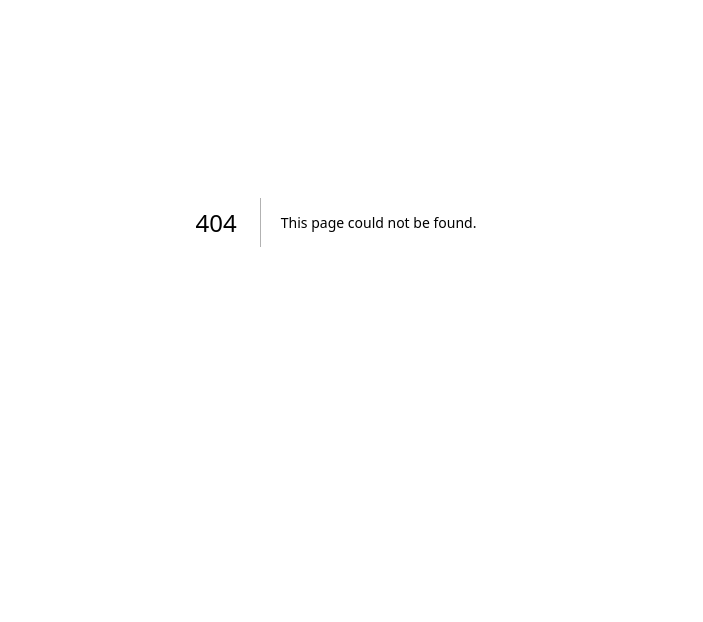
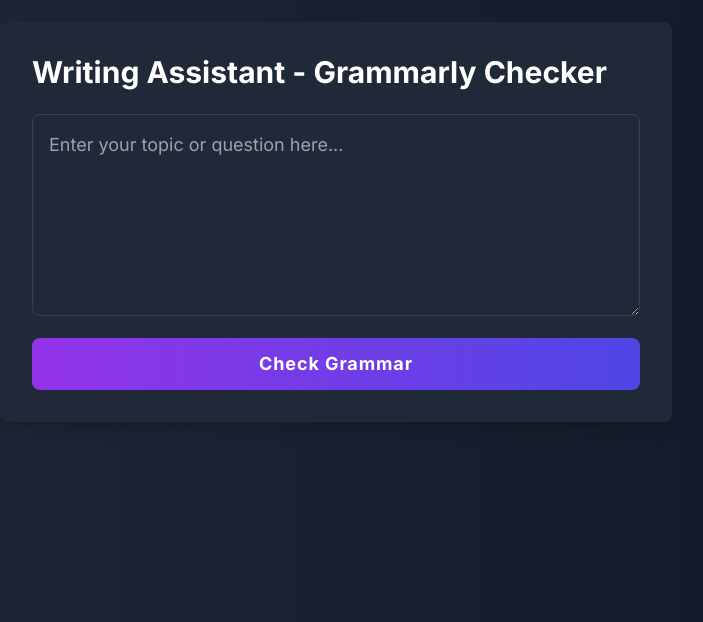
Before and after one commit to xnabil354/studyx-ai-main, a Next.js app: page /writing-assistant/grammarly in a window 1280 px wide. Before the commit this address had no page. Shown: the part 178-800 px from the top of the page, without its empty margins (304-1007 px from the left). Built offline with nearby package versions, Linux system fonts and the light colour scheme.

Commit message:
feat: add featured writing-assistant/grammar checker

```diff
--- a/app/page.tsx
+++ b/app/page.tsx
@@ -10,34 +10,34 @@
     setIsDarkMode(!isDarkMode);
   };
 
-  useEffect(() => {
-    const handleContextMenu = (e: any) => e.preventDefault();
-    const handleKeyDown = (e: any) => {
-      if (
-        e.key === 'F12' ||
-        (e.ctrlKey && e.shiftKey && e.key === 'I') ||
-        (e.ctrlKey && e.shiftKey && e.key === 'J') ||
-        (e.ctrlKey && e.key === 'U')
-      ) {
-        e.preventDefault();
-      }
-    };
+  // useEffect(() => {
+  //   const handleContextMenu = (e: any) => e.preventDefault();
+  //   const handleKeyDown = (e: any) => {
+  //     if (
+  //       e.key === 'F12' ||
+  //       (e.ctrlKey && e.shiftKey && e.key === 'I') ||
+  //       (e.ctrlKey && e.shiftKey && e.key === 'J') ||
+  //       (e.ctrlKey && e.key === 'U')
+  //     ) {
+  //       e.preventDefault();
+  //     }
+  //   };
 
-    document.addEventListener('contextmenu', handleContextMenu);
-    document.addEventListener('keydown', handleKeyDown);
+  //   document.addEventListener('contextmenu', handleContextMenu);
+  //   document.addEventListener('keydown', handleKeyDown);
 
-    return () => {
-      document.removeEventListener('contextmenu', handleContextMenu);
-      document.removeEventListener('keydown', handleKeyDown);
-    };
-  }, []);
+  //   return () => {
+  //     document.removeEventListener('contextmenu', handleContextMenu);
+  //     document.removeEventListener('keydown', handleKeyDown);
+  //   };
+  // }, []);
 
-  useEffect(() => {
-    const noop = () => {};
-    console.log = noop;
-    console.warn = noop;
-    console.error = noop;
-  }, []);
+  // useEffect(() => {
+  //   const noop = () => {};
+  //   console.log = noop;
+  //   console.warn = noop;
+  //   console.error = noop;
+  // }, []);
 
   return (
     <div className={`min-h-screen flex flex-col items-center justify-center ${isDarkMode ? 'bg-gray-900 text-white' : 'bg-white text-gray-900'}`}>
--- /dev/null
+++ b/app/writing-assistant/grammarly/page.tsx
@@ -0,0 +1,11 @@
+import WritingAssistant from '../../../components/WritingAssistant';
+
+const WritingAssistantPage = () => {
+    return (
+        <main className="min-h-screen bg-gradient-to-r from-gray-800 to-gray-900 text-white flex items-center justify-center">
+            <WritingAssistant />
+        </main>
+    );
+};
+
+export default WritingAssistantPage;
--- /dev/null
+++ b/components/AutoTyping.tsx
@@ -0,0 +1,29 @@
+// components/AutoTypingText.tsx
+import React, { useState, useEffect } from 'react';
+
+interface AutoTypingTextProps {
+  text: string;
+  speed?: number;
+}
+
+const AutoTypingText: React.FC<AutoTypingTextProps> = ({ text, speed = 50 }) => {
+  const [displayedText, setDisplayedText] = useState('');
+
+  useEffect(() => {
+    let i = 0;
+    const typingInterval = setInterval(() => {
+      if (i < text.length) {
+        setDisplayedText((prev) => prev + text.charAt(i));
+        i++;
+      } else {
+        clearInterval(typingInterval);
+      }
+    }, speed);
+
+    return () => clearInterval(typingInterval);
+  }, [text, speed]);
+
+  return <p className="text-sm text-gray-500">{displayedText}</p>;
+};
+
+export default AutoTypingText;
--- /dev/null
+++ b/components/WritingAssistant.tsx
@@ -0,0 +1,145 @@
+// components/WritingAssistant.tsx
+
+"use client";
+import React, { useState } from 'react';
+import axios from 'axios';
+
+const WritingAssistant: React.FC = () => {
+    const [input, setInput] = useState('');
+    const [generatedText, setGeneratedText] = useState('');
+    const [keyChanges, setKeyChanges] = useState<string[]>([]);
+    const [loading, setLoading] = useState(false);
+
+    const handleSubmit = async () => {
+        setLoading(true);
+        setGeneratedText('');
+        setKeyChanges([]);
+
+        try {
+            // First API call to saveWriteQuestion
+            const saveResponse = await axios.post(
+                'https://mapp.studyxapp.com/api/studyx/v5/cloud/chat/saveWriteQuestion',
+                {
+                    aiType: 1,
+                    writeType: 3,
+                    userInput: input,
+                },
+                {
+                    headers: {
+                        "accept": "application/json, text/plain, */*",
+                        "accept-encoding": "gzip, deflate, br, zstd",
+                        "accept-language": "en,id-ID;q=0.9,id;q=0.8,en-US;q=0.7,es;q=0.6,zh-CN;q=0.5,zh;q=0.4,ms;q=0.3,ca;q=0.2,pt;q=0.1,sv;q=0.1",
+                        "authorization": "eyJ0eXBlIjoiSldUIiwiZXhwIjoxNzI2NDA2MDQ3LCJhbGciOiJIUzI1NiIsImlhdCI6MTcyNTExMDA0N30.eyJyb2xlY29kZSI6IjMwIiwidXNlcmd1aWQiOiIxODI5ODcwMjgzMjg5Mzk5Mjk2In0.a9e33fa86a2145cf99a1c0378bfb9c8d",
+                        "content-length": "434",
+                        "content-type": "application/json;charset=UTF-8",
+                        "origin": "https://studyx.ai",
+                        "platform": "webclient",
+                        "priority": "u=1, i",
+                        "referer": "https://studyx.ai/",
+                        "sec-ch-ua": '"Not)A;Brand";v="99", "Google Chrome";v="127", "Chromium";v="127"',
+                        "sec-ch-ua-mobile": "?0",
+                        "sec-ch-ua-platform": '"Windows"',
+                        "sec-fetch-dest": "empty",
+                        "sec-fetch-mode": "cors",
+                        "sec-fetch-site": "cross-site",
+                        "token": "eyJ0eXBlIjoiSldUIiwiZXhwIjoxNzI2NDA2MDQ3LCJhbGciOiJIUzI1NiIsImlhdCI6MTcyNTExMDA0N30.eyJyb2xlY29kZSI6IjMwIiwidXNlcmd1aWQiOiIxODI5ODcwMjgzMjg5Mzk5Mjk2In0.a9e33fa86a2145cf99a1c0378bfb9c8d",
+                        "user-agent": "Mozilla/5.0 (Windows NT 10.0; Win64; x64) AppleWebKit/537.36 (KHTML, like Gecko) Chrome/127.0.0.0 Safari/537.36",
+                        "version": "3.2.6"
+                    },
+                }
+            );
+
+            const { id } = saveResponse.data.data;
+
+            // Second API call to questionOther using the id from the first response
+            const response = await axios.post(
+                'https://mapp.studyxapp.com/api/studyx/v5/cloud/chat/questionOther',
+                {
+                    aiType: 1,
+                    writeType: 3,
+                    userInput: input,
+                    writeId: id,
+                },
+                {
+                    headers: {
+                        "accept": "application/json, text/plain, */*",
+                        "accept-encoding": "gzip, deflate, br, zstd",
+                        "accept-language": "en,id-ID;q=0.9,id;q=0.8,en-US;q=0.7,es;q=0.6,zh-CN;q=0.5,zh;q=0.4,ms;q=0.3,ca;q=0.2,pt;q=0.1,sv;q=0.1",
+                        "authorization": "eyJ0eXBlIjoiSldUIiwiZXhwIjoxNzI2NDA2MDQ3LCJhbGciOiJIUzI1NiIsImlhdCI6MTcyNTExMDA0N30.eyJyb2xlY29kZSI6IjMwIiwidXNlcmd1aWQiOiIxODI5ODcwMjgzMjg5Mzk5Mjk2In0.a9e33fa86a2145cf99a1c0378bfb9c8d",
+                        "content-length": "466",
+                        "content-type": "application/json;charset=UTF-8",
+                        "origin": "https://studyx.ai",
+                        "platform": "webclient",
+                        "priority": "u=1, i",
+                        "referer": "https://studyx.ai/",
+                        "sec-ch-ua": '"Not)A;Brand";v="99", "Google Chrome";v="127", "Chromium";v="127"',
+                        "sec-ch-ua-mobile": "?0",
+                        "sec-ch-ua-platform": '"Windows"',
+                        "sec-fetch-dest": "empty",
+                        "sec-fetch-mode": "cors",
+                        "sec-fetch-site": "cross-site",
+                        "token": "eyJ0eXBlIjoiSldUIiwiZXhwIjoxNzI2NDA2MDQ3LCJhbGciOiJIUzI1NiIsImlhdCI6MTcyNTExMDA0N30.eyJyb2xlY29kZSI6IjMwIiwidXNlcmd1aWQiOiIxODI5ODcwMjgzMjg5Mzk5Mjk2In0.a9e33fa86a2145cf99a1c0378bfb9c8d",
+                        "user-agent": "Mozilla/5.0 (Windows NT 10.0; Win64; x64) AppleWebKit/537.36 (KHTML, like Gecko) Chrome/127.0.0.0 Safari/537.36",
+                        "version": "3.2.6"
+                    },
+                }
+            );
+
+            const { ai_Improved_Text, key_Changes } = response.data.data;
+
+            setGeneratedText(ai_Improved_Text);
+            setKeyChanges(key_Changes || []);
+        } catch (error) {
+            console.error('Error:', error);
+        } finally {
+            setLoading(false);
+        }
+    };
+
+    return (
+        <div className="max-w-2xl w-full p-8 bg-gray-800 rounded-lg shadow-lg">
+            <h1 className="text-3xl font-bold mb-6">Writing Assistant - Grammarly Checker</h1>
+            <textarea
+                value={input}
+                onChange={(e) => setInput(e.target.value)}
+                className="w-full p-4 rounded-lg bg-gray-800 border border-gray-700 focus:outline-none focus:ring-4 focus:ring-indigo-500 text-lg"
+                rows={6}
+                placeholder="Enter your topic or question here..."
+            />
+            <button
+                onClick={handleSubmit}
+                disabled={loading}
+                className={`w-full py-3 mt-4 bg-gradient-to-r from-purple-600 to-indigo-600 hover:from-indigo-600 hover:to-purple-600 rounded-lg text-white font-bold text-lg tracking-wider transition-all duration-300 ease-out ${
+                    loading ? 'opacity-50 cursor-not-allowed' : ''
+                }`}
+            >
+                {loading ? 'Checking...' : 'Check Grammar'}
+            </button>
+
+            {generatedText && (
+                <div className="mt-8 p-6 bg-gray-800 rounded-lg shadow-lg">
+                <h2 className="text-2xl font-bold mb-4 text-indigo-400">Improved Text</h2>
+                <div className="text-gray-300 text-lg leading-relaxed animate-pulse">{generatedText}</div>
+            </div>
+        )}
+
+            {keyChanges.length > 0 && (
+                <div className="mt-8 p-6 bg-gray-800 rounded-lg shadow-lg">
+                    <h2 className="text-2xl font-bold mb-4 text-indigo-400">Key Changes</h2>
+                    <ul className="text-gray-400 text-lg list-disc pl-5">
+                        {keyChanges.map((change, index) => (
+                            <li
+                                key={index}
+                                className="mb-2 transition-transform transform hover:scale-110 hover:text-white animate-fadeIn"
+                            >
+                                {change}
+                            </li>
+                        ))}
+                    </ul>
+                </div>
+            )}
+        </div>
+    );
+};
+
+export default WritingAssistant;
--- a/package.json
+++ b/package.json
@@ -19,15 +19,19 @@
     "next": "14.2.5",
     "react": "^18",
     "react-dom": "^18",
+    "react-hook-form": "^7.53.0",
     "react-icons": "^5.3.0",
+    "react-select": "^5.8.0",
     "sweetalert2": "^11.12.4",
-    "sweetalert2-react-content": "^5.0.7"
+    "sweetalert2-react-content": "^5.0.7",
+    "uuid": "^10.0.0"
   },
   "devDependencies": {
     "@types/jsonwebtoken": "^9.0.6",
     "@types/node": "^20",
     "@types/react": "^18",
     "@types/react-dom": "^18",
+    "@types/uuid": "^10.0.0",
     "eslint": "^8",
     "eslint-config-next": "14.2.5",
     "postcss": "^8",
```
Also changed, not shown: 1 other file (tests, documents, lock files or other folders).
